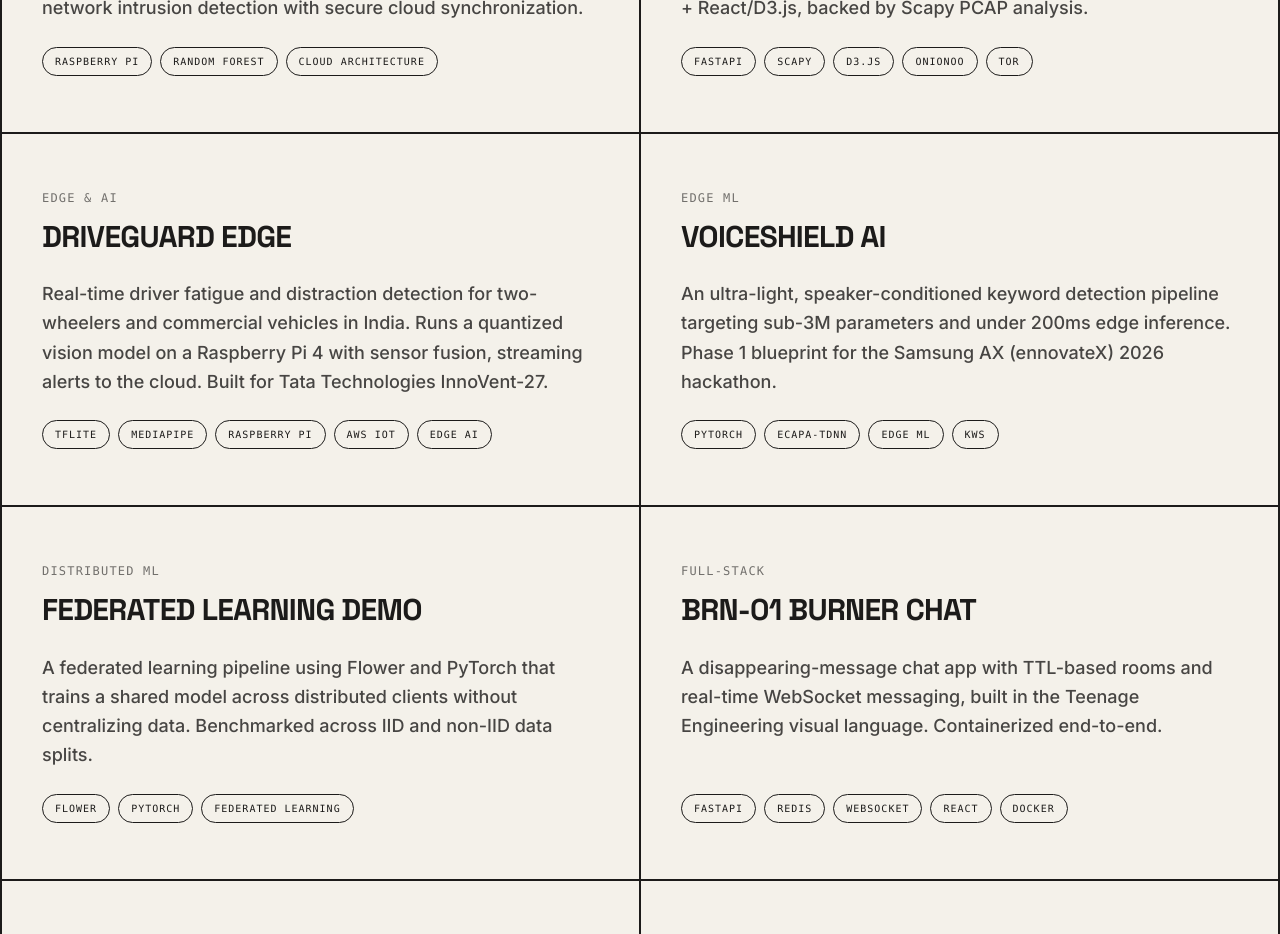
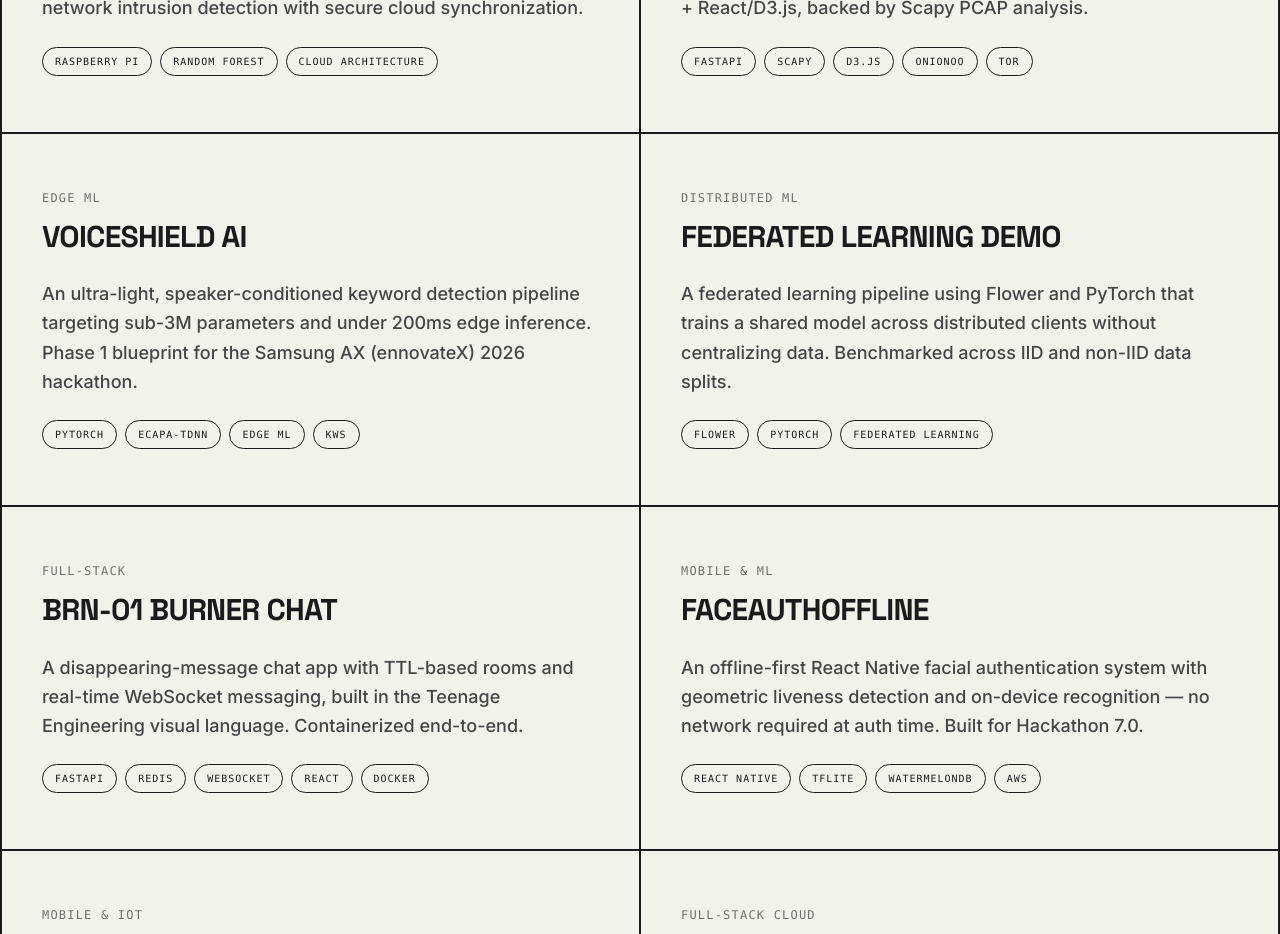
Before and after one commit to sharishsk20/sharishsk20.github.io, a React (Vite) app: page / in a window 1280 px wide. Shown: the part 3560-4494 px from the top of the page. Built offline with nearby package versions, Linux system fonts and the light colour scheme.

Commit message:
Remove DriveGuard Edge project and renumber remaining projects

```diff
--- a/src/App.tsx
+++ b/src/App.tsx
@@ -470,54 +470,7 @@ export default function App() {
             </div>
           </div>
 
-          {/* Project 3: DriveGuard Edge */}
-          <div
-            className="border-b-2 border-r-2 border-current px-6 md:px-10 py-10 md:py-14 flex flex-col gap-6 hover:bg-black/[0.04] transition-colors duration-300 cursor-pointer group reveal"
-            onMouseEnter={handleHoverEnter}
-            onMouseLeave={handleHoverLeave}
-            onClick={() => handleOpenModal(
-              "DriveGuard Edge",
-              "Real-Time Edge AI for Road Safety",
-              <div className="space-y-8 opacity-90 leading-relaxed pt-2">
-                <p className="font-mono text-xs uppercase tracking-widest opacity-50">Team of 4 · Tata InnoVent-27</p>
-                <div>
-                  <h4 className="font-bold text-xl mb-3 text-[#DE5D26]">1. On-Device Vision Pipeline</h4>
-                  <ul className="list-disc pl-6 mt-4 space-y-3 marker:text-black/50">
-                    <li><strong>Quantized Inference:</strong> TFLite INT8 quantized MobileNetV3-Small for fatigue/distraction classification within the Pi 4's compute and thermal budget.</li>
-                    <li><strong>Facial Landmarking:</strong> MediaPipe Face Mesh + OpenCV to track eye and head state (drowsiness, gaze-off-road) frame by frame.</li>
-                  </ul>
-                </div>
-                <div>
-                  <h4 className="font-bold text-xl mb-3 text-[#DE5D26]">2. Sensor Fusion & Stability</h4>
-                  <ul className="list-disc pl-6 mt-4 space-y-3 marker:text-black/50">
-                    <li><strong>Kalman Filter Fusion:</strong> Fused camera-derived state with motion sensor data via a Kalman filter to suppress false positives from road vibration and lighting changes.</li>
-                  </ul>
-                </div>
-                <div>
-                  <h4 className="font-bold text-xl mb-3 text-[#DE5D26]">3. Edge-to-Cloud Architecture</h4>
-                  <ul className="list-disc pl-6 mt-4 space-y-3 marker:text-black/50">
-                    <li><strong>FastAPI + React:</strong> Local FastAPI service for inference orchestration; React dashboard for live status.</li>
-                    <li><strong>AWS IoT Core:</strong> Streamed alerts and telemetry to AWS IoT Core for fleet-level monitoring.</li>
-                  </ul>
-                </div>
-              </div>
-            )}
-          >
-            <div>
-              <span className="font-mono text-xs uppercase tracking-widest block opacity-60 mb-3">Edge & AI</span>
-              <h3 className="font-display text-2xl md:text-3xl font-bold uppercase leading-tight tracking-tight flex items-start gap-3">DriveGuard Edge <ArrowUpRight className="flex-shrink-0 opacity-0 -translate-y-1 -translate-x-1 group-hover:opacity-100 group-hover:translate-y-0 group-hover:translate-x-0 transition-all" /></h3>
-            </div>
-            <p className="text-base md:text-lg font-medium opacity-80 leading-relaxed flex-grow">
-              Real-time driver fatigue and distraction detection for two-wheelers and commercial vehicles in India. Runs a quantized vision model on a Raspberry Pi 4 with sensor fusion, streaming alerts to the cloud. Built for Tata Technologies InnoVent-27.
-            </p>
-            <div className="flex flex-wrap gap-2">
-              {['TFLite', 'MediaPipe', 'Raspberry Pi', 'AWS IoT', 'Edge AI'].map(t => (
-                <span key={t} className="px-3 py-1.5 border border-current rounded-full text-[10px] font-mono uppercase tracking-widest">{t}</span>
-              ))}
-            </div>
-          </div>
-
-          {/* Project 4: VoiceShield AI */}
+          {/* Project 3: VoiceShield AI */}
           <div
             className="border-b-2 border-r-2 border-current px-6 md:px-10 py-10 md:py-14 flex flex-col gap-6 hover:bg-black/[0.04] transition-colors duration-300 cursor-pointer group reveal"
             onMouseEnter={handleHoverEnter}
@@ -557,7 +510,7 @@ export default function App() {
             </div>
           </div>
 
-          {/* Project 5: Federated Learning Demo */}
+          {/* Project 4: Federated Learning Demo */}
           <div
             className="border-b-2 border-r-2 border-current px-6 md:px-10 py-10 md:py-14 flex flex-col gap-6 hover:bg-black/[0.04] transition-colors duration-300 cursor-pointer group reveal"
             onMouseEnter={handleHoverEnter}
@@ -597,7 +550,7 @@ export default function App() {
             </div>
           </div>
 
-          {/* Project 6: BRN-01 Burner Chat */}
+          {/* Project 5: BRN-01 Burner Chat */}
           <div
             className="border-b-2 border-r-2 border-current px-6 md:px-10 py-10 md:py-14 flex flex-col gap-6 hover:bg-black/[0.04] transition-colors duration-300 cursor-pointer group reveal"
             onMouseEnter={handleHoverEnter}
@@ -637,7 +590,7 @@ export default function App() {
             </div>
           </div>
 
-          {/* Project 7: FaceAuthOffline */}
+          {/* Project 6: FaceAuthOffline */}
           <div
             className="border-b-2 border-r-2 border-current px-6 md:px-10 py-10 md:py-14 flex flex-col gap-6 hover:bg-black/[0.04] transition-colors duration-300 cursor-pointer group reveal"
             onMouseEnter={handleHoverEnter}
@@ -677,7 +630,7 @@ export default function App() {
             </div>
           </div>
 
-          {/* Project 8: Wear OS Health */}
+          {/* Project 7: Wear OS Health */}
           <div
             className="border-b-2 border-r-2 border-current px-6 md:px-10 py-10 md:py-14 flex flex-col gap-6 hover:bg-black/[0.04] transition-colors duration-300 cursor-pointer group reveal"
             onMouseEnter={handleHoverEnter}
@@ -727,7 +680,7 @@ export default function App() {
             </div>
           </div>
 
-          {/* Project 9: AWS Inventory */}
+          {/* Project 8: AWS Inventory */}
           <div
             className="border-b-2 border-r-2 border-current px-6 md:px-10 py-10 md:py-14 flex flex-col gap-6 hover:bg-black/[0.04] transition-colors duration-300 cursor-pointer group reveal"
             onMouseEnter={handleHoverEnter}
@@ -771,7 +724,7 @@ export default function App() {
             </div>
           </div>
 
-          {/* Project 10: Retail Regression Engine */}
+          {/* Project 9: Retail Regression Engine */}
           <div
             className="border-b-2 border-r-2 border-current px-6 md:px-10 py-10 md:py-14 flex flex-col gap-6 hover:bg-black/[0.04] transition-colors duration-300 cursor-pointer group reveal"
             onMouseEnter={handleHoverEnter}
```
